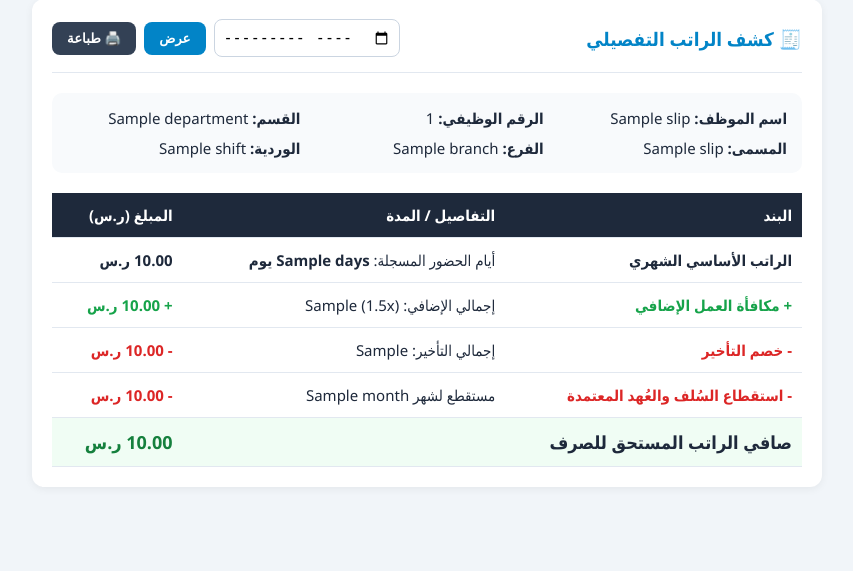
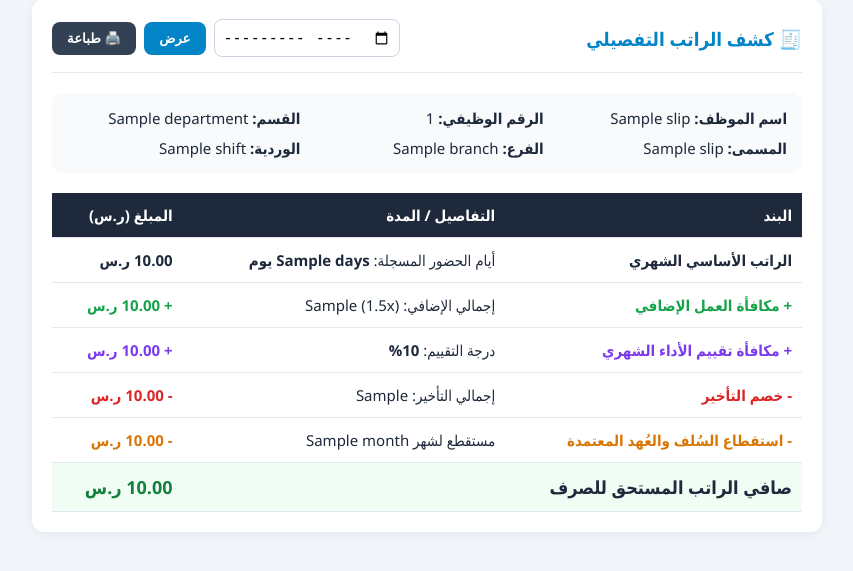
Before and after one commit to wahidhakamy-debug/attendance-system, a Flask app: template templates/my_payslip.html in a window 1280 px wide. Shown: the part 84-655 px from the top of the page, without its empty margins (213-1066 px from the left). Run offline with Flask 3, Linux system fonts and the light colour scheme; the template is opened without the code that fills it: most values are stand-ins (such as "Sample title", 1, 10 or a date in 2020); some libraries are stand-ins or nearby versions.

Commit message:
Update payslip HTML for performance bonus display

```diff
--- a/templates/my_payslip.html
+++ b/templates/my_payslip.html
@@ -43,14 +43,19 @@
                 <td style="color:#16a34a; font-weight:bold;">+ {{ "%.2f"|format(slip.ot_bonus) }} ر.س</td>
             </tr>
             <tr>
+                <td style="color:#7c3aed;"><strong>+ مكافأة تقييم الأداء الشهري</strong></td>
+                <td>درجة التقييم: {% if slip.eval_score > 0 %}<strong>{{ slip.eval_score }}%</strong>{% else %}غير مقيم بعد{% endif %}</td>
+                <td style="color:#7c3aed; font-weight:bold;">+ {{ "%.2f"|format(slip.eval_bonus) }} ر.س</td>
+            </tr>
+            <tr>
                 <td style="color:#dc2626;"><strong>- خصم التأخير</strong></td>
                 <td>إجمالي التأخير: {{ slip.late_txt }}</td>
                 <td style="color:#dc2626; font-weight:bold;">- {{ "%.2f"|format(slip.late_deduct) }} ر.س</td>
             </tr>
             <tr>
-                <td style="color:#dc2626;"><strong>- استقطاع السُلف والعُهد المعتمدة</strong></td>
+                <td style="color:#d97706;"><strong>- استقطاع السُلف والعُهد المعتمدة</strong></td>
                 <td>مستقطع لشهر {{ month }}</td>
-                <td style="color:#dc2626; font-weight:bold;">- {{ "%.2f"|format(slip.adv_deduct) }} ر.س</td>
+                <td style="color:#d97706; font-weight:bold;">- {{ "%.2f"|format(slip.adv_deduct) }} ر.س</td>
             </tr>
             <tr style="background:#f0fdf4; font-size:18px;">
                 <td colspan="2"><strong>صافي الراتب المستحق للصرف</strong></td>
```
